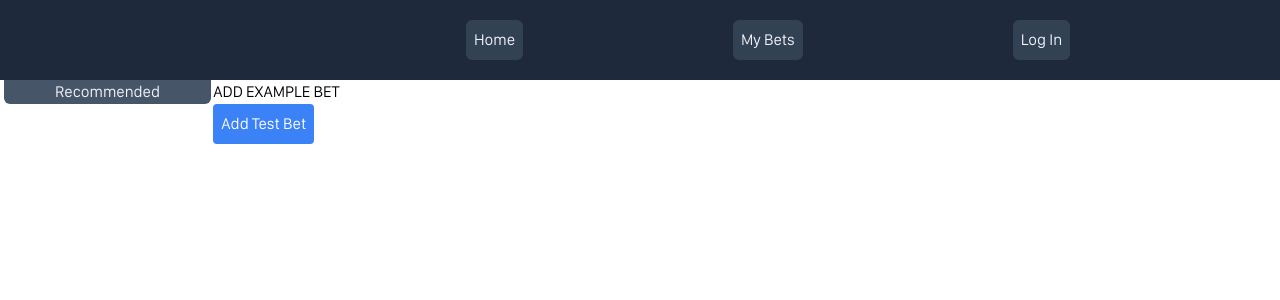
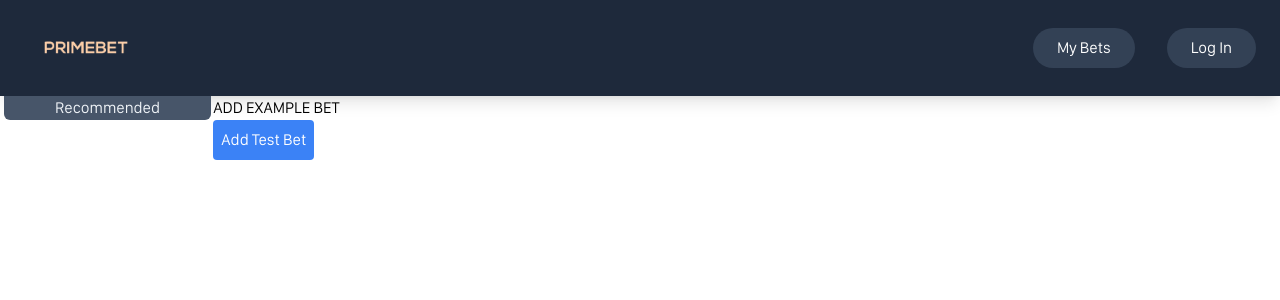
Before and after one commit to Marc3usz/Primebet, a React (Vite) app in the folder primebet/: page / in a window 1280 px wide. Shown: the top 300 px of the page. Built offline with nearby package versions, Linux system fonts and the light colour scheme; no server answers.

Commit message:
Update navbar look, add logo

```diff
--- a/primebet/src/components/Navbar.tsx
+++ b/primebet/src/components/Navbar.tsx
@@ -5,6 +5,7 @@ import { userData } from "../stores/store";
 import { useEffect, useState } from "react";
 import { signOut } from "firebase/auth";
 import { auth } from "../firebase/firebase.config";
+import Logo2 from "../images/Logo2-rm.png";
 
 export const Navbar = () => {
   const nav = useNavigate();
@@ -14,26 +15,49 @@ export const Navbar = () => {
 
   useEffect(() => {
     if (liveUserData.loggedIn) {
-            setLoginSignout("Sign Out")
-            setLoginSignoutFN(
-                () => async () => {console.log("wylogowano"); liveUserData.setLoggedIn(false); await signOut(auth)}
-            )
+      setLoginSignout("Sign Out");
+      setLoginSignoutFN(() => async () => {
+        console.log("Logged out");
+        liveUserData.setLoggedIn(false);
+        await signOut(auth);
+      });
     } else {
-            setLoginSignout("Log In")
-            setLoginSignoutFN(
-                () => () => nav(Links.LOGIN)
-            )
+      setLoginSignout("Log In");
+      setLoginSignoutFN(() => () => nav(Links.LOGIN));
     }
   }, [liveUserData]);
 
   return (
-        <div className="h-[10%] bg-slate-800 flex text-slate-100 justify-end items-center flex-row">
-            <div className="flex w-[80%] flex-row justify-evenly items-center h-full">
-                {/* <Logo /> */}
-                <button onClick={() => nav(Links.HOMEPAGE)} className="bg-slate-700 rounded-md h-fit p-2 w-fit">Home</button>
-                <button onClick={() => nav(Links.BETS)} className="bg-slate-700 rounded-md h-fit p-2 w-fit">My Bets</button>
-                <button onClick={loginSignoutFN} className="bg-slate-700 rounded-md h-fit p-2 w-fit">{loginSignout}</button>
-                {liveUserData.loggedIn ? <h1>{liveUserData.user?.email}</h1> : null}
+    <div className="h-24 bg-slate-800 flex text-slate-100 justify-between items-center px-6 shadow-lg">
+      <div
+        className="flex items-center cursor-pointer"
+        onClick={() => nav(Links.HOMEPAGE)}
+      >
+        <img
+          src={Logo2}
+          alt="Logo"
+          className="h-20 w-auto"
+        />
+      </div>
+
+      <div className="flex items-center space-x-8">
+        <button
+          onClick={() => nav(Links.BETS)}
+          className="bg-slate-700 hover:bg-slate-600 rounded-full px-6 py-2 transition-all text-white font-medium"
+        >
+          My Bets
+        </button>
+        <button
+          onClick={loginSignoutFN}
+          className="bg-slate-700 hover:bg-slate-600 rounded-full px-6 py-2 transition-all text-white font-medium"
+        >
+          {loginSignout}
+        </button>
+        {liveUserData.loggedIn && (
+          <span className="ml-4 text-sm text-gray-300">
+            {liveUserData.user?.email}
+          </span>
+        )}
       </div>
     </div>
   );
```
Also changed, not shown: primebet/src/images/Logo2-rm.png (added). Lines whose indentation alone changed are shown as unchanged.
